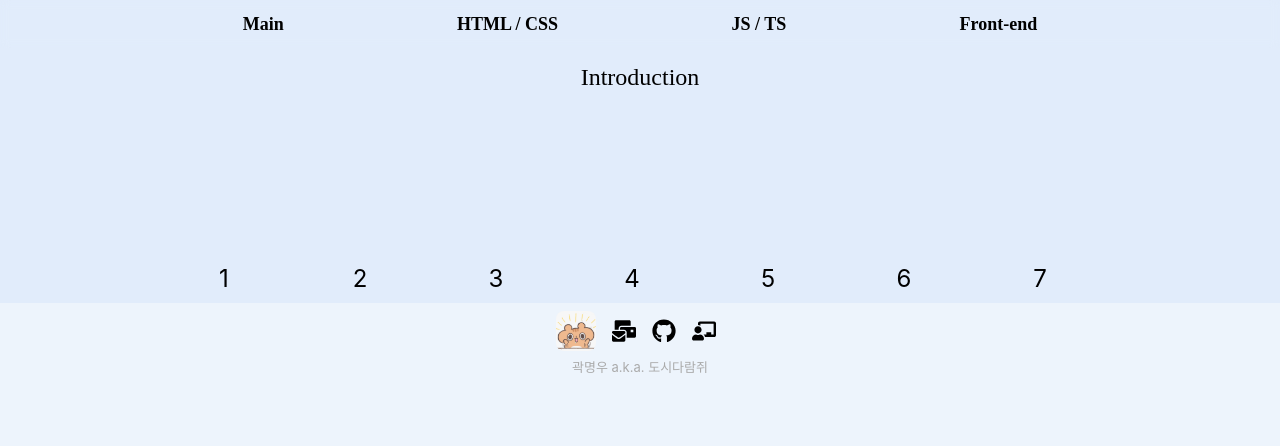
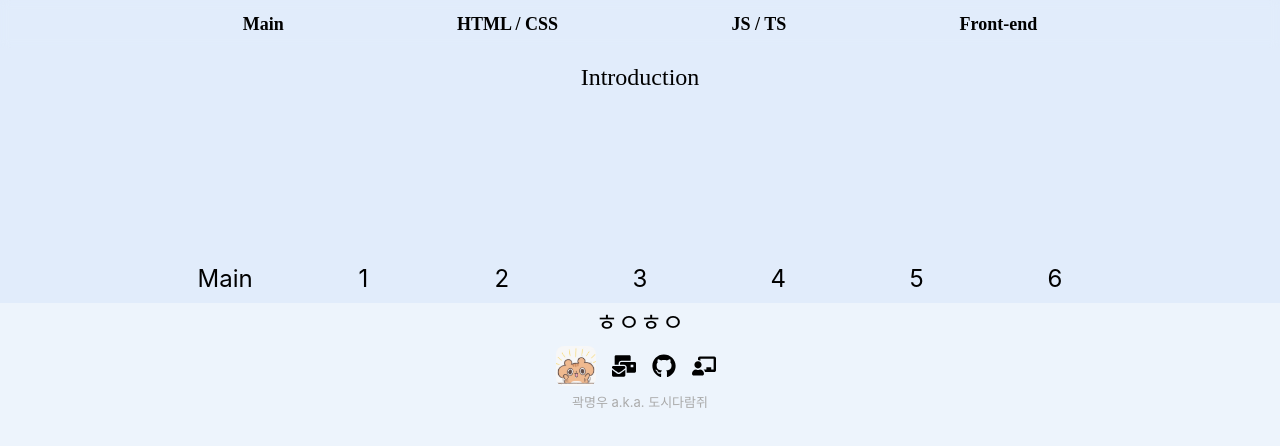
Before and after one commit to Citysquirrel/citysquirrel.github.io, a React (Create React App) app: page /1 in a window 1280 px wide. Shown: the top 446 px of the page. Built offline with nearby package versions, Linux system fonts and the light colour scheme; a web font is replaced by a local one.

Commit message:
Add routing in tab menus

```diff
--- a/package.json
+++ b/package.json
@@ -49,5 +49,6 @@
   "devDependencies": {
     "@types/styled-components": "^5.1.24",
     "gh-pages": "^3.2.3"
-  }
+  },
+  "homepage": "http://citysquirrel.github.io/posting"
 }
--- a/src/App.tsx
+++ b/src/App.tsx
@@ -20,7 +20,7 @@ function App() {
         <Container id="container">
           <Routes>
             <Route path="/" element={<Home />} />
-            <Route path="/1" element={<HTMLCSS />} />
+            <Route path="/1/*" element={<HTMLCSS />} />
             <Route path="/2" element={<HTMLCSS />} />
             <Route path="/3" element={<HTMLCSS />} />
             <Route path="/*" element={<Home />} />
--- /dev/null
+++ b/src/pages/1/1.tsx
@@ -0,0 +1,3 @@
+export const First = () => {
+  return <>ㅎㅇㅎㅇ</>;
+};
--- /dev/null
+++ b/src/pages/1/index.tsx
@@ -0,0 +1,3 @@
+import { First } from './1';
+
+export { First };
--- a/src/pages/HTMLCSS.tsx
+++ b/src/pages/HTMLCSS.tsx
@@ -1,4 +1,6 @@
+import { Link, Route, Routes } from 'react-router-dom';
 import styled from 'styled-components';
+import { First } from './1';
 
 const Container = styled.div`
   display: flex;
@@ -50,22 +52,53 @@ const Contents = styled.div``;
 export const HTMLCSS = () => {
   return (
     <Container>
-      <Intro>Introduction</Intro>
+      <Intro>
+        <Routes>
+          <Route path="/" element={<>Introduction</>} />
+          <Route path="/1" element={<>1</>} />
+          <Route path="/2" element={<>2</>} />
+          <Route path="/3" element={<>3</>} />
+          <Route path="/4" element={<>4</>} />
+          <Route path="/5" element={<>5</>} />
+          <Route path="/6" element={<>6</>} />
+        </Routes>
+      </Intro>
       <Menu>
         <div className="menu-wrapper">
-          <div className="menu-tab">1</div>
-          <div className="menu-tab">2</div>
-          <div className="menu-tab">3</div>
-          <div className="menu-tab">4</div>
-          <div className="menu-tab">5</div>
-          <div className="menu-tab">6</div>
-          <div className="menu-tab">7</div>
-          <div className="menu-tab">8</div>
-          <div className="menu-tab">9</div>
-          <div className="menu-tab">10</div>
+          <Link to="" className="menu-tab">
+            Main
+          </Link>
+          <Link to="1" className="menu-tab">
+            1
+          </Link>
+          <Link to="2" className="menu-tab">
+            2
+          </Link>
+          <Link to="3" className="menu-tab">
+            3
+          </Link>
+          <Link to="4" className="menu-tab">
+            4
+          </Link>
+          <Link to="5" className="menu-tab">
+            5
+          </Link>
+          <Link to="6" className="menu-tab">
+            6
+          </Link>
         </div>
       </Menu>
-      <Contents></Contents>
+      <Contents>
+        <Routes>
+          <Route path="/" element={<First />} />
+          <Route path="/1" element={<First />} />
+          <Route path="/2" element={<First />} />
+          <Route path="/3" element={<First />} />
+          <Route path="/4" element={<First />} />
+          <Route path="/5" element={<First />} />
+          <Route path="/6" element={<First />} />
+        </Routes>
+      </Contents>
     </Container>
   );
 };
```
Also changed, not shown: 1 other file (tests, documents, lock files or other folders).
